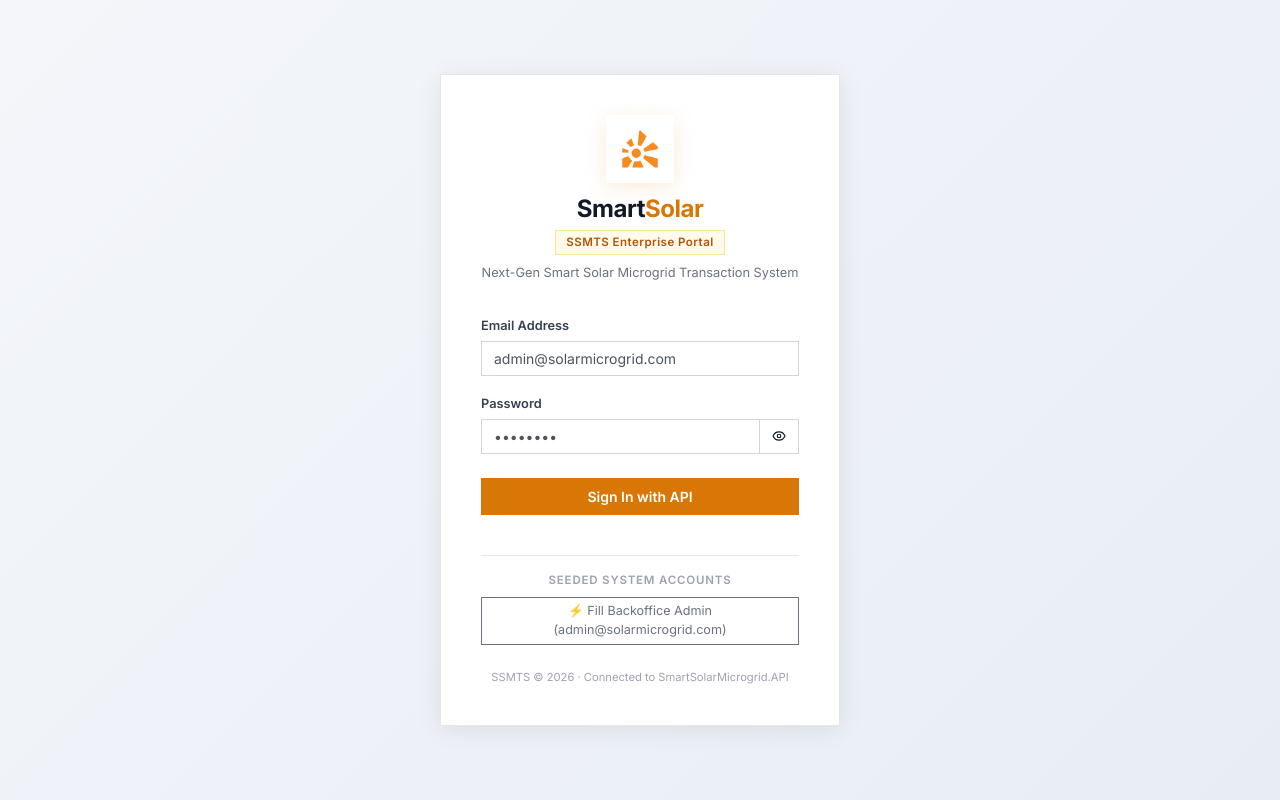
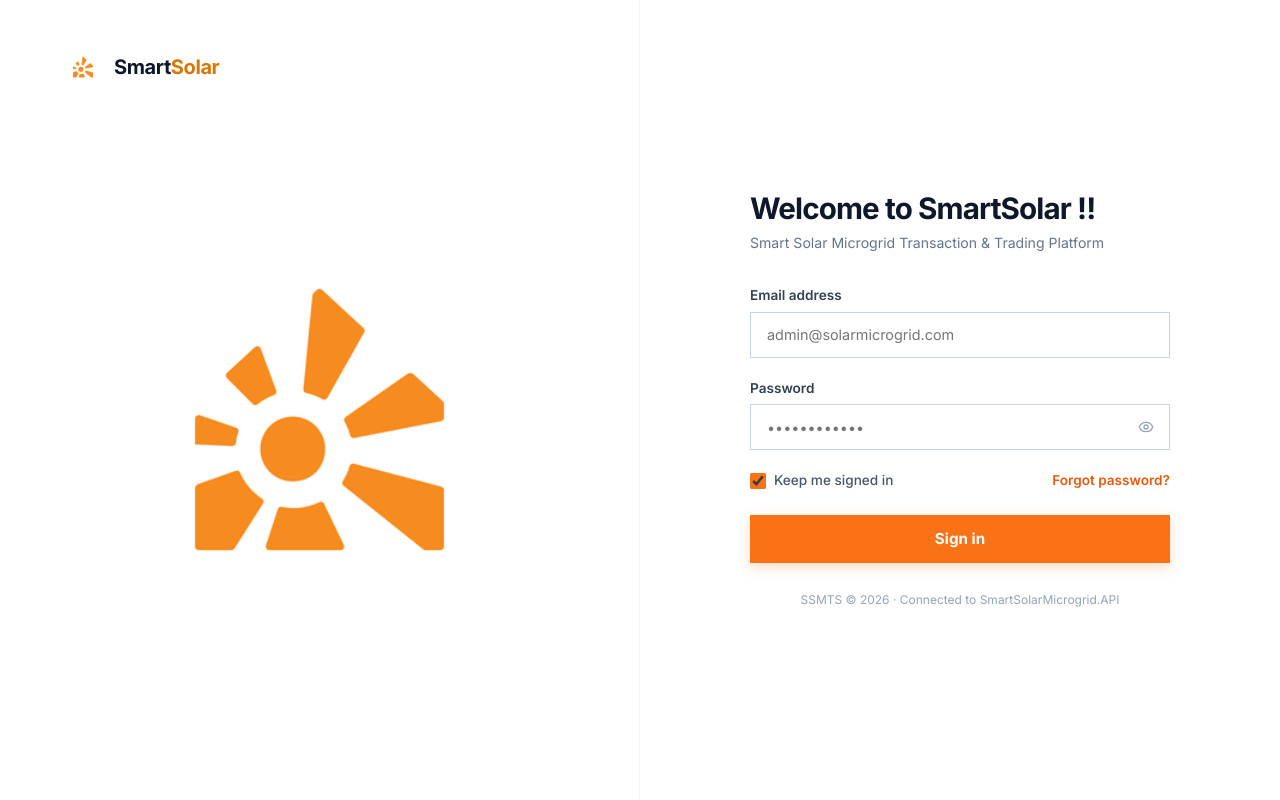
Before and after one commit to SmartSolarMicrogrid/ssmts-web, a React (Vite) app: page /login in a window 1280 px wide. Built offline with nearby package versions, Linux system fonts and the light colour scheme.

Commit message:
docs: update comprehensive README and finalize minimalist login UI

```diff
--- a/src/pages/auth/LoginPage.tsx
+++ b/src/pages/auth/LoginPage.tsx
@@ -1,7 +1,7 @@
 import { useState, useEffect } from 'react';
 import { useNavigate } from 'react-router-dom';
 import { useAuth } from '../../contexts/AuthContext';
-import { Eye, EyeOff, ShieldAlert } from 'lucide-react';
+import { Eye, EyeOff, ShieldAlert, Sparkles, CheckCircle2 } from 'lucide-react';
 
 export default function LoginPage() {
   const { login, isAuthenticated, loading: authLoading } = useAuth();
@@ -9,6 +9,7 @@ export default function LoginPage() {
   const [email, setEmail] = useState('');
   const [password, setPassword] = useState('');
   const [showPass, setShowPass] = useState(false);
+  const [keepSignedIn, setKeepSignedIn] = useState(true);
   const [error, setError] = useState('');
   const [loading, setLoading] = useState(false);
 
@@ -41,20 +42,26 @@ export default function LoginPage() {
     }
   };
 
-  const handleFillCredentials = (fillEmail: string, fillPass: string) => {
-    setEmail(fillEmail);
-    setPassword(fillPass);
-    setError('');
-  };
+  return (
+    <div className="split-login-page">
+      {/* ── Left Side: Pure White Minimalist Large Logo Showcase ── */}
+      <div className="split-login-left">
+        <div className="split-brand-header">
+          <img src="/logo.png" alt="SmartSolar Logo" className="brand-mini-logo" />
+          <span className="brand-title">Smart<span>Solar</span></span>
+        </div>
 
-  return (
-    <div className="login-page">
-      <div className="login-card">
-        <div className="login-brand">
-          <img src="/logo.png" alt="SmartSolar Logo" className="login-brand-logo" />
-          <h1>Smart<span>Solar</span></h1>
-          <div className="brand-badge">SSMTS Enterprise Portal</div>
-          <p>Next-Gen Smart Solar Microgrid Transaction System</p>
+        <div className="split-hero-center">
+          <img src="/logo.png" alt="SmartSolar Large Logo" className="split-large-logo" />
+        </div>
+      </div>
+
+      {/* ── Right Side: Modern Login Form ── */}
+      <div className="split-login-right">
+        <div className="login-box">
+          <div className="welcome-header">
+            <h1>Welcome to SmartSolar !!</h1>
+            <p>Smart Solar Microgrid Transaction & Trading Platform</p>
           </div>
 
           {error && (
@@ -65,12 +72,12 @@ export default function LoginPage() {
           )}
 
           <form onSubmit={handleSubmit}>
-          <div className="mb-3">
-            <label className="form-label" htmlFor="login-email">Email Address</label>
+              <div className="form-group-field">
+                <label htmlFor="login-email">Email address</label>
                 <input
                   id="login-email"
                   type="email"
-              className="form-control"
+                  className="form-control-custom"
                   placeholder="admin@solarmicrogrid.com"
                   value={email}
                   onChange={e => setEmail(e.target.value)}
@@ -78,14 +85,15 @@ export default function LoginPage() {
                   required
                 />
               </div>
-          <div className="mb-4">
-            <label className="form-label" htmlFor="login-password">Password</label>
-            <div className="input-group">
+
+              <div className="form-group-field">
+                <label htmlFor="login-password">Password</label>
+                <div className="password-field-wrapper">
                   <input
                     id="login-password"
                     type={showPass ? 'text' : 'password'}
-                className="form-control"
-                placeholder="••••••••"
+                    className="form-control-custom"
+                    placeholder="••••••••••••"
                     value={password}
                     onChange={e => setPassword(e.target.value)}
                     autoComplete="current-password"
@@ -93,46 +101,54 @@ export default function LoginPage() {
                   />
                   <button
                     type="button"
-                className="input-group-text bg-white"
+                    className="eye-toggle-btn"
                     onClick={() => setShowPass(s => !s)}
-                style={{ border: '1px solid #d1d5db', cursor: 'pointer' }}
                     aria-label={showPass ? 'Hide password' : 'Show password'}
                   >
-                {showPass ? <EyeOff size={14} /> : <Eye size={14} />}
+                    {showPass ? <EyeOff size={16} /> : <Eye size={16} />}
                   </button>
                 </div>
               </div>
-          <button type="submit" id="login-submit" className="btn btn-amber w-100 mb-4" disabled={loading}>
+
+              <div className="form-actions-row">
+                <label className="remember-checkbox">
+                  <input
+                    type="checkbox"
+                    checked={keepSignedIn}
+                    onChange={e => setKeepSignedIn(e.target.checked)}
+                  />
+                  Keep me signed in
+                </label>
+                <a
+                  href="#forgot"
+                  className="forgot-link"
+                  onClick={e => {
+                    e.preventDefault();
+                    setError('Password reset requests should be directed to the System Administrator.');
+                  }}
+                >
+                  Forgot password?
+                </a>
+              </div>
+
+              <button
+                type="submit"
+                id="login-submit"
+                className="btn-submit-signin"
+                disabled={loading}
+              >
                 {loading ? (
                   <span className="d-flex align-items-center justify-content-center gap-2">
                     <span className="spinner-border spinner-border-sm" /> Authenticating...
                   </span>
                 ) : (
-              'Sign In with API'
+                  'Sign in'
                 )}
               </button>
             </form>
-
-        <div className="divider" />
-        <div
-          className="text-center mb-2"
-          style={{ fontSize: '0.72rem', color: '#9ca3af', fontWeight: 600, letterSpacing: '0.07em', textTransform: 'uppercase' }}
-        >
-          Seeded System Accounts
+          <div className="login-bottom-note">
+            SSMTS © {new Date().getFullYear()} · Connected to SmartSolarMicrogrid.API
           </div>
-        <div className="d-grid gap-2">
-          <button
-            type="button"
-            id="fill-backoffice-btn"
-            className="btn btn-outline-secondary btn-sm"
-            onClick={() => handleFillCredentials('admin@solarmicrogrid.com', 'Admin@1234')}
-          >
-            ⚡ Fill Backoffice Admin (admin@solarmicrogrid.com)
-          </button>
-        </div>
-
-        <div className="text-center mt-4" style={{ fontSize: '0.7rem', color: '#9ca3af' }}>
-          SSMTS © {new Date().getFullYear()} · Connected to SmartSolarMicrogrid.API
         </div>
       </div>
     </div>
--- a/src/styles/custom.scss
+++ b/src/styles/custom.scss
@@ -197,49 +197,248 @@ body {
   .ssmts-card-body { padding: 1.25rem; }
 }
 
-// ── Login ─────────────────────────────────────────────────────────────────────
-.login-page {
+// ── Split Login Layout ────────────────────────────────────────────────────────
+.split-login-page {
   min-height: 100vh;
-  background: linear-gradient(135deg, #f4f6fa 0%, #e8edf5 100%);
-  display: flex; align-items: center; justify-content: center;
+  display: flex;
+  background: #ffffff;
 
-  .login-card {
-    width: 100%; max-width: 400px; background: #fff;
-    border: 1px solid #e5e7eb;
-    box-shadow: 0 4px 24px rgba(0,0,0,.08); padding: 2.5rem;
+  // Left Side: Pure White Minimalist Large Logo Showcase
+  .split-login-left {
+    flex: 1 1 50%;
+    background: #ffffff;
+    border-right: 1px solid #f1f5f9;
+    display: flex;
+    flex-direction: column;
+    padding: 3rem 4rem;
+    position: relative;
+
+    .split-brand-header {
+      display: flex;
+      align-items: center;
+      gap: 0.75rem;
+
+      .brand-mini-logo {
+        width: 38px;
+        height: 38px;
+        object-fit: contain;
+      }
+
+      .brand-title {
+        font-size: 1.25rem;
+        font-weight: 800;
+        letter-spacing: -0.02em;
+        color: #0f172a;
+        span { color: #d97706; }
+      }
+    }
+
+    .split-hero-center {
+      margin: auto;
+      display: flex;
+      align-items: center;
+      justify-content: center;
+      width: 100%;
+      padding: 2.5rem 1rem;
+
+      .split-large-logo {
+        width: 100%;
+        max-width: 540px;
+        max-height: 540px;
+        object-fit: contain;
+        display: block;
+        transition: transform 0.3s ease;
+
+        &:hover {
+          transform: scale(1.03);
+        }
+      }
+    }
   }
-  .login-brand {
-    text-align: center; margin-bottom: 2rem;
-    .login-brand-logo {
-      width: 68px;
-      height: 68px;
-      object-fit: contain;
-      margin: 0 auto 0.75rem;
-      display: block;
-      filter: drop-shadow(0 4px 10px rgba(217, 119, 6, 0.15));
-      transition: transform 0.2s ease;
-      &:hover { transform: scale(1.05); }
+
+  // Right Side: Login Form
+  .split-login-right {
+    flex: 1 1 50%;
+    display: flex;
+    align-items: center;
+    justify-content: center;
+    padding: 3rem 2.5rem;
+    background: #ffffff;
+
+    .login-box {
+      width: 100%;
+      max-width: 420px;
+
+      .welcome-header {
+        margin-bottom: 2rem;
+
+        h1 {
+          font-size: 1.85rem;
+          font-weight: 800;
+          color: #0f172a;
+          letter-spacing: -0.03em;
+          margin-bottom: 0.35rem;
+        }
+
+        p {
+          font-size: 0.88rem;
+          color: #64748b;
+          margin: 0;
+        }
+      }
+
+      .form-group-field {
+        margin-bottom: 1.25rem;
+
+        label {
+          display: block;
+          font-size: 0.85rem;
+          font-weight: 600;
+          color: #334155;
+          margin-bottom: 0.4rem;
+        }
+
+        .form-control-custom {
+          width: 100%;
+          padding: 0.7rem 1rem;
+          font-size: 0.9rem;
+          border: 1px solid #cbd5e1;
+          border-radius: 8px;
+          color: #0f172a;
+          transition: all 0.15s ease;
+          background: #ffffff;
+
+          &:focus {
+            outline: none;
+            border-color: #f97316;
+            box-shadow: 0 0 0 3px rgba(249, 115, 22, 0.15);
+          }
+        }
+
+        .password-field-wrapper {
+          position: relative;
+
+          .form-control-custom {
+            padding-right: 2.8rem;
+          }
+
+          .eye-toggle-btn {
+            position: absolute;
+            right: 0.75rem;
+            top: 50%;
+            transform: translateY(-50%);
+            border: none;
+            background: transparent;
+            color: #94a3b8;
+            cursor: pointer;
+            padding: 0.25rem;
+            display: flex;
+            align-items: center;
+
+            &:hover {
+              color: #475569;
+            }
+          }
+        }
+      }
+
+      .form-actions-row {
+        display: flex;
+        align-items: center;
+        justify-content: space-between;
+        margin-bottom: 1.5rem;
+        font-size: 0.85rem;
+
+        .remember-checkbox {
+          display: flex;
+          align-items: center;
+          gap: 0.5rem;
+          color: #475569;
+          font-weight: 500;
+          cursor: pointer;
+
+          input {
+            cursor: pointer;
+            accent-color: #f97316;
+            width: 16px;
+            height: 16px;
+          }
+        }
+
+        .forgot-link {
+          color: #ea580c;
+          text-decoration: none;
+          font-weight: 600;
+          &:hover {
+            color: #c2410c;
+            text-decoration: underline;
+          }
+        }
+      }
+
+      .btn-submit-signin {
+        width: 100%;
+        padding: 0.8rem 1rem;
+        background: #f97316;
+        color: #ffffff;
+        font-weight: 700;
+        font-size: 0.95rem;
+        border: none;
+        border-radius: 8px;
+        cursor: pointer;
+        transition: all 0.2s ease;
+        box-shadow: 0 4px 12px rgba(249, 115, 22, 0.25);
+
+        &:hover {
+          background: #ea580c;
+          box-shadow: 0 6px 16px rgba(234, 88, 12, 0.35);
+        }
+
+        &:active {
+          transform: translateY(1px);
+        }
+
+        &:focus {
+          outline: none;
+          box-shadow: 0 0 0 3px rgba(249, 115, 22, 0.35);
+        }
+
+        &:disabled {
+          opacity: 0.6;
+          cursor: not-allowed;
+          box-shadow: none;
+        }
+      }
+
+      .login-bottom-note {
+        margin-top: 1.75rem;
+        text-align: center;
+        font-size: 0.75rem;
+        color: #94a3b8;
+      }
     }
-    h1 {
-      font-size: 1.5rem;
-      font-weight: 800;
-      color: #111827;
-      margin: 0.25rem 0 0.4rem;
-      letter-spacing: -0.02em;
-      span { color: #d97706; }
+  }
+
+  @media (max-width: 991.98px) {
+    flex-direction: column;
+
+    .split-login-left {
+      padding: 2rem 1.5rem;
+      border-right: none;
+      border-bottom: 1px solid #f1f5f9;
+
+      .split-hero-center {
+        padding: 1.5rem 0;
+        .split-large-logo {
+          max-width: 280px;
+          max-height: 280px;
+        }
+      }
     }
-    .brand-badge {
-      display: inline-block;
-      background: #fffbeb;
-      color: #b45309;
-      border: 1px solid #fde68a;
-      font-size: 0.72rem;
-      font-weight: 600;
-      padding: 0.18rem 0.65rem;
-      margin-bottom: 0.5rem;
-      letter-spacing: 0.04em;
+
+    .split-login-right {
+      padding: 2.5rem 1.5rem;
     }
-    p { font-size: 0.8rem; color: #6b7280; margin: 0; }
   }
 }
 
```
Also changed, not shown: 1 other file (tests, documents, lock files or other folders). Lines whose indentation alone changed are shown as unchanged.
